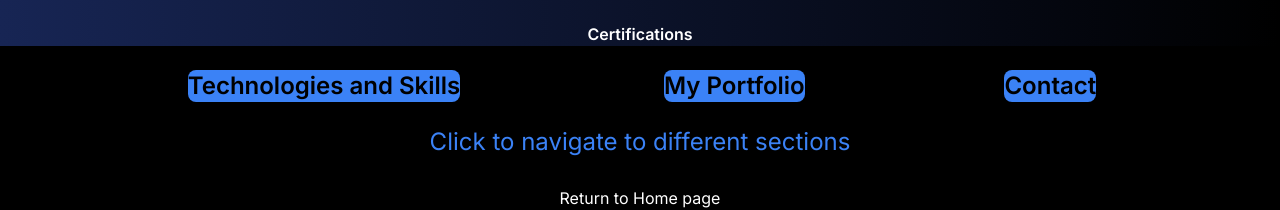
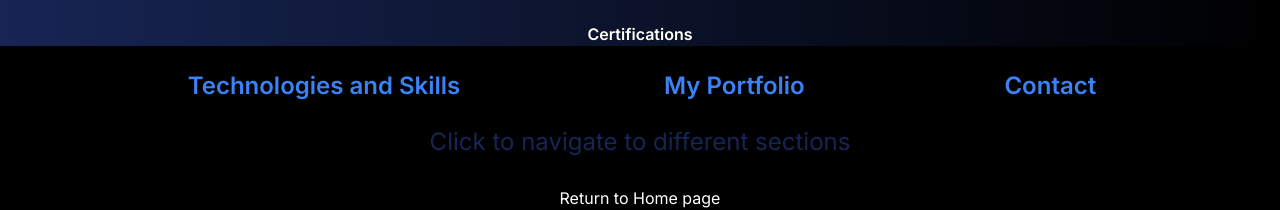
Before and after one commit to perceptron10100sdas/new-my, a Next.js app: page / in a window 1280 px wide. Shown: the part 547-757 px from the top of the page. Built offline with nearby package versions, Linux system fonts and the light colour scheme.

Commit message:
made some button changes

```diff
--- a/src/app/page.js
+++ b/src/app/page.js
@@ -22,9 +22,9 @@ export default function Home() {
             <div className="flex flex-col items-center mt-24">
 
 
-      <Image src='https://pbs.twimg.com/profile_images/1678817133051138048/j6WFI0kj_400x400.jpg'
+     <Link href="/contact"><Image src='https://pbs.twimg.com/profile_images/1678817133051138048/j6WFI0kj_400x400.jpg'
        width="300"
-       height="100" className='ring-4 hover:ring-black rounded-full'/>
+       height="100" className='ring-4 hover:ring-black rounded-full'/></Link>
        <div className='mt-6 items-center'>
 
         <h1 className='text-white text-4xl font-bold'>Sambhav Das</h1>
--- a/src/components/Footer.js
+++ b/src/components/Footer.js
@@ -9,16 +9,16 @@ export default function Footer() {
         <div className='flex justify-evenly '>
           <Link href="/skills"
 
-          className='bg-blue-500 mx-5 my-6 flex items-start text-2xl rounded-lg font-semibold hover:text-white '
+          className='text-blue-500 mx-5 my-6 flex items-start text-2xl rounded-lg font-semibold hover:text-white '
 
 
 
           ><h1>Technologies and Skills</h1></Link>
           <div className='flex items-center'>
-      <Link href="/project"  className='bg-blue-500 mx-4 my-6 flex items-start text-2xl rounded-lg font-semibold  hover:text-white '><h1>My Portfolio</h1></Link></div>
-     <Link href="/contact"  className='bg-blue-500 mx-4 my-6 flex items-start text-2xl rounded-lg font-semibold  hover:text-white'><h1>Contact</h1></Link>
+      <Link href="/project"  className='text-blue-500 mx-4 my-6 flex items-start text-2xl rounded-lg font-semibold  hover:text-white '><h1>My Portfolio</h1></Link></div>
+     <Link href="/contact"  className='text-blue-500 mx-4 my-6 flex items-start text-2xl rounded-lg font-semibold  hover:text-white'><h1>Contact</h1></Link>
      </div>
-     <h2 className='text-2xl text-center text-blue-500 mt3' >Click to navigate to different sections</h2>
+     <h2 className='text-2xl text-center text-blue-950 mt3' >Click to navigate to different sections</h2>
 <Link href="/" className='text-white flex justify-center mt-7'>Return to Home page</Link>
 <h3 className='text-slate-500 overline mt-6 '>copyrights@perceptron10100sdas</h3>
     </div>
```
